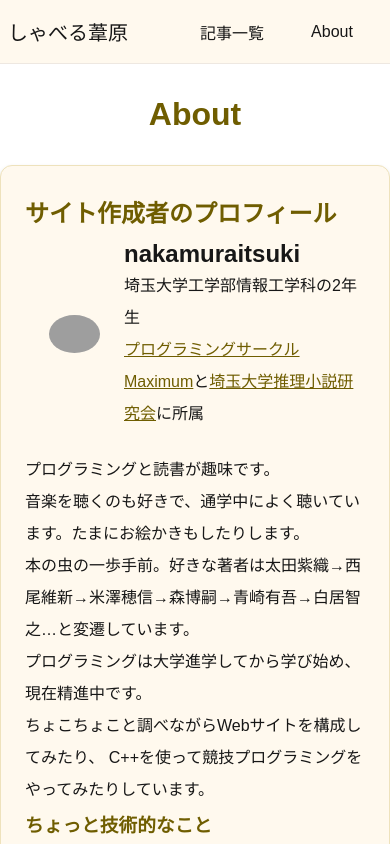
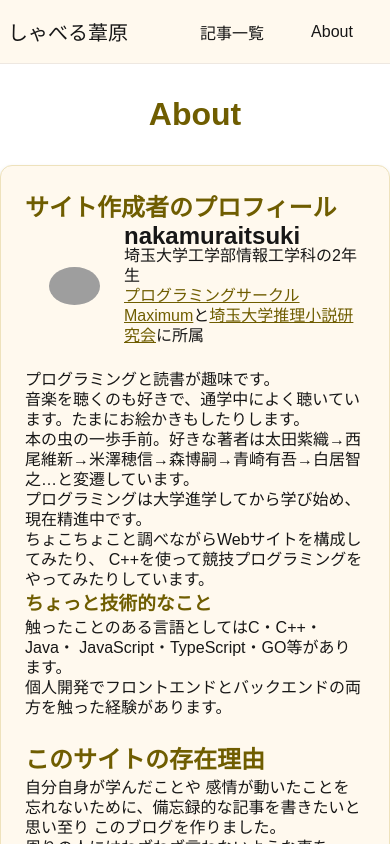
Before and after one commit to nakamuraitsuki/Next-blog-project, a Next.js app: page /about in a window 390 px wide. Shown: the top 844 px of the page. Built offline with nearby package versions, Linux system fonts and the light colour scheme; grey boxes are pictures that could not be loaded.

Commit message:
aboutページモバイル対応

```diff
--- a/src/app/about/about.module.css
+++ b/src/app/about/about.module.css
@@ -25,6 +25,12 @@
     width: 100%;
     margin: 8px auto;
     color: #6f5d00;
+}
+
+@media (max-width: 376px) {
+    .title {
+        font-size: 1.25rem;
+    }
 }
 
 @media (prefers-color-scheme: dark) {
@@ -71,6 +77,13 @@
     box-shadow: 0 2px 4px rgba(0, 0, 0, 0.1);
 }
 
+@media (max-width: 426px) {
+    .contents {
+        gap: 24px;
+        line-height:1.25rem;
+    }
+}
+
 @media (prefers-color-scheme: dark) {
     .contents {
         background-color: #2c2c2c;
```
